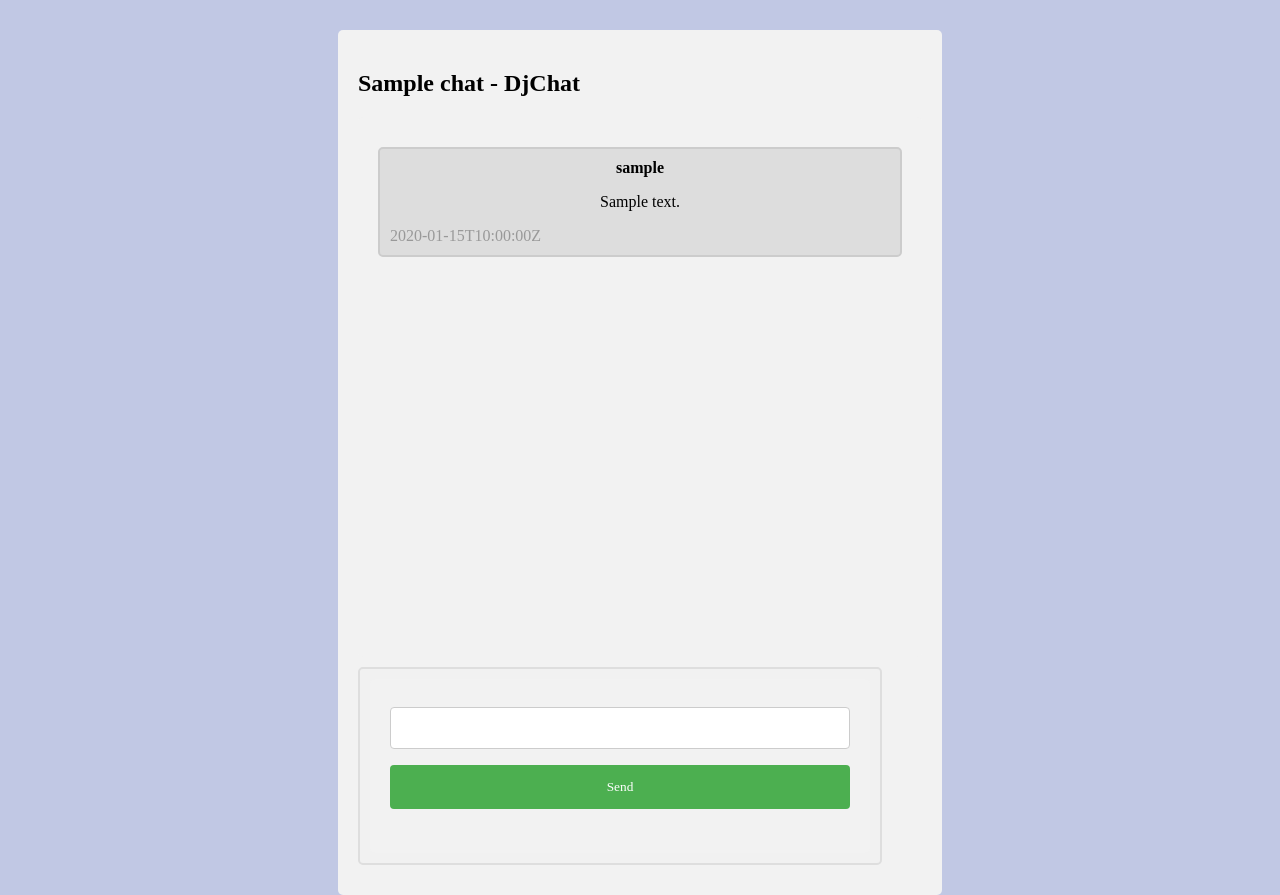
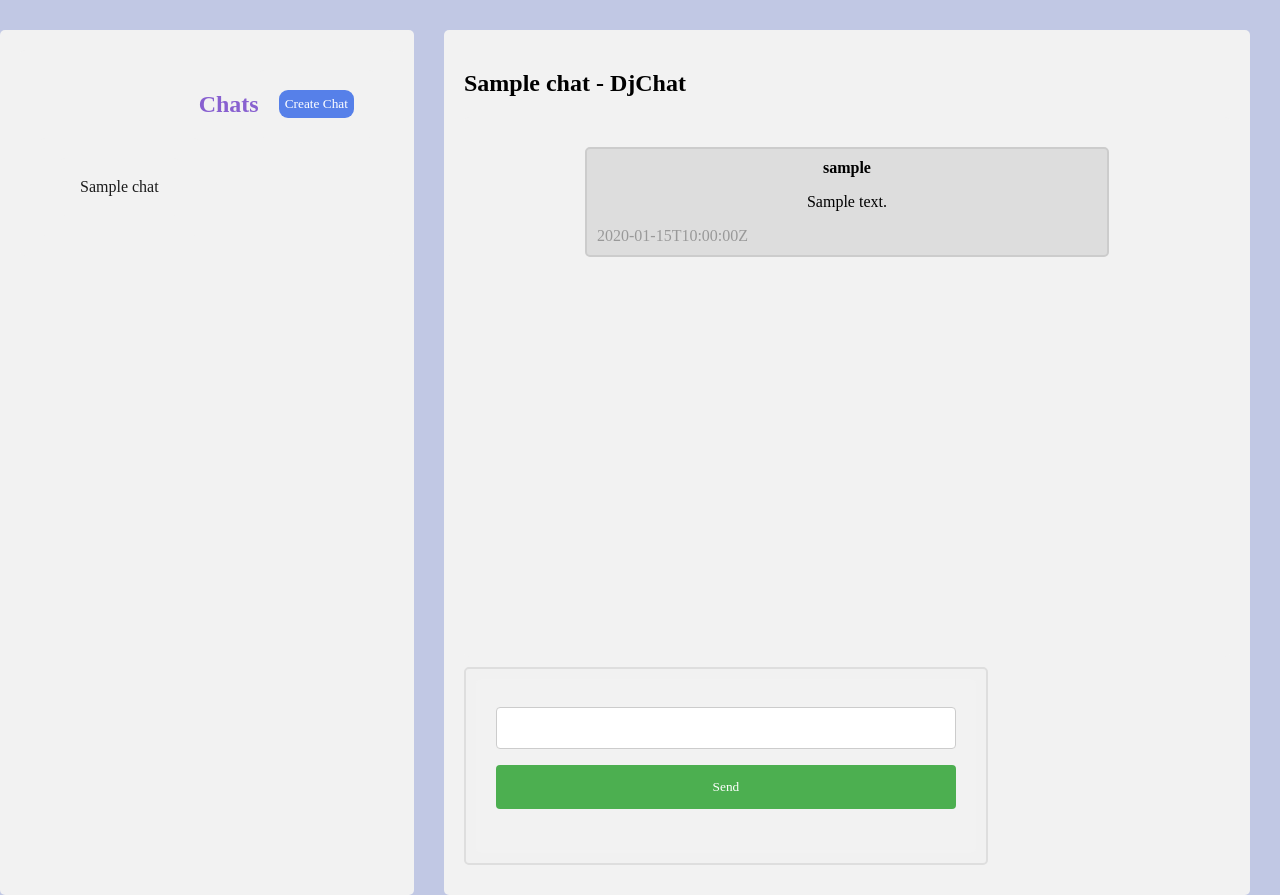
Before and after one commit to JesseFentress/rephraseAPP, a Django app: page /chats/1/ in a window 1280 px wide. Shown: the part 48-943 px from the top of the page. Run offline with Django 3.2, Linux system fonts and the light colour scheme; a user stored in the database is signed in; tables that the repository leaves empty hold one stand-in row (values such as "Sample post"); some libraries are stand-ins or nearby versions.

Commit message:
chat with extended html

```diff
--- a/rephrase/forms.py
+++ b/rephrase/forms.py
@@ -1,6 +1,6 @@
 from django import forms
 from django.contrib.auth.forms import UserCreationForm
-from rephrase.models import User, FriendsList
+from rephrase.models import User, FriendsList, Chat
 from django.conf.global_settings import LANGUAGES
 
 
@@ -28,3 +28,12 @@ class EditUserForm(forms.ModelForm):
 
 class AddFriendForm(forms.ModelForm):
     username = forms.CharField(label='Enter A Friends Username', max_length=30)
+
+
+class CreateChatForm(forms.ModelForm):
+    chat_name = forms.CharField(label='Chat Name', max_length=50)
+    server = forms.IntegerField(label='Server Number')
+
+    class Meta:
+        model = Chat
+        fields = ('name', 'server',)
--- a/rephrase/static/css/rephrase.css
+++ b/rephrase/static/css/rephrase.css
@@ -218,8 +218,15 @@ user_list_entry_self {
 #display {
     height: 500px;
     overflow-y: scroll;
+    text-align: -webkit-center;
 }
 
-.message_friend {
+.chat_list_area {
+    grid-column-start: 1;
+    grid-column-end: 2;
+    grid-row-start: 2;
+}
 
+.chat_list_links {
+    color: #1b1b1b;
 }
--- a/rephrase/static/js/script.js
+++ b/rephrase/static/js/script.js
@@ -12,9 +12,9 @@ var close = document.getElementById('close');
       document.querySelector('.popup').style.display = 'none';
    });
 
-var homepopup = document.getElementById('login_btn');
+var chatpopup = document.getElementById('create_chat_btn');
 
-   homepopup.addEventListener('click', function() {
+   chatpopup.addEventListener('click', function() {
 
       document.querySelector('.popup').style.display = 'flex';
    });
--- a/rephrase/templates/chat.html
+++ b/rephrase/templates/chat.html
@@ -1,4 +1,6 @@
 {% extends 'home.html' %}
+{% load static %}
+{% load i18n %}
 <!DOCTYPE html>
 <html>
 <head>
@@ -7,7 +9,7 @@
 <style>
 body {
     display: grid;
-    grid-template-columns: auto max-content auto;
+    grid-template-columns: max-content auto max-content;
     grid-template-rows: max-content;
     grid-gap: 30px;
     margin: 0;
@@ -67,6 +69,28 @@ body {
 </head>
 
 <body>
+    <div class="popup">
+        <div class="container">
+            <div class="close" id="close">+</div>
+                <form method="POST" class="creat_chat_form">
+                {% csrf_token %}
+                    {% for field in create_chat_form %}
+                    <p class="p_form">
+                {{ field.label_tag }}
+                {{ field }}
+                {% if field.help_text %}
+                <small style="color:  grey;">{{ field.help_text }}</small>
+            {% endif %}
+            {%  for error in field.errors %}
+                <p style="color: red;"> {{ error }}</p>
+            {% endfor %}
+        </p>
+        {% endfor %}
+            <button type="submit" class="btn">{%  trans 'Create Chat' %}</button>
+                </form>
+            </div>
+        </div>
+    </div>
     <div class="chat_container">
     <h2>{{chat_details.name}} - DjChat</h2>
 
@@ -141,7 +165,23 @@ setInterval(function(){
         </div>
     </div>
     </div>
-</body>
+    <div class="chat_list_area">
+    <div class="friends_header">
+                 <h2 class="account_titles" id="friends_title">{% trans 'Chats' %}</h2>
+                <div class="buttons">
+                    <button class="btn-chat" id="create_chat_btn" value="create_chat">{% trans 'Create Chat' %}</button>
+                </div>
+    <div class="chat_list">
+    {% for chat in chats %}
+        <div class="chat_list_entry">
+            <a class="chat_list_links" href="{% url 'chat' chat.id %}">{{ chat.name }}</a>
+        </div>
+    {% endfor %}
+    </div>
+    </div>
+
+
+
 
     <script type="text/javascript">
       $(document).on('submit','#post-form',function(e){
@@ -163,6 +203,7 @@ setInterval(function(){
         document.getElementById('message').value = ''
       });
     </script>
-
+{% block extrascripts %}<script src="{% static '/js/script.js' %}" type="text/javascript"></script>{% endblock %}
     {% endblock %}
-    </html>
+</body>
+</html>
--- a/rephrase/templates/edit.html
+++ b/rephrase/templates/edit.html
@@ -1,9 +1,10 @@
 {% extends 'home.html' %}
 {% load static %}
+{% load i18n %}
 {% block content %}
     <div class="container">
     <div class="edit_form">
-    <h2>Edit Account</h2>
+    <h2>{% trans 'Edit Account' %}</h2>
     <form method="POST" class="form" enctype="multipart/form-data">
         {% csrf_token %}
         {% for field in edit_acc_form %}
@@ -18,7 +19,7 @@
             {% endfor %}
         </p>
         {% endfor %}
-        <button type="submit" class="btn">Save 1</button>
+        <button type="submit" class="btn">{% trans 'Save' %}</button>
      </form>
     </div>
     </div>
--- a/rephrase/templates/home.html
+++ b/rephrase/templates/home.html
@@ -1,4 +1,5 @@
 {%  load static %}
+{% load i18n %}
 
 <html lang="en">
 <head>
@@ -10,23 +11,23 @@
     <header class="header">
         <nav>
             <ul class="nav_tabs">
-                <li><a class="hd-link" href="{% url 'home' %}" class="link">Home</a></li>
+                <li><a class="hd-link" href="{% url 'home' %}" class="link">{% trans 'Home' %}</a></li>
                 <li><a class="hd-link" href="https://github.com/JesseFentress/rephraseAPP" class="link" target="_blank">GitHub</a></li>
-                <li><a class="hd-link" href="{% url 'chat-list' %}" class="link">Chat</a></li>
                 {% if user.is_authenticated %}
-                    <li><a class="hd-link" href="{% url 'account' %}"> My Account</a></li>
-                    <li><a class="hd-link" href="{% url 'logout' %}">Log Out</a></li>
+                    <li><a class="hd-link" href="{% url 'chat-list' %}" class="link">{% trans 'Chat' %}</a></li>
+                    <li><a class="hd-link" href="{% url 'account' %}"> {% trans 'My Account' %}</a></li>
+                    <li><a class="hd-link" href="{% url 'logout' %}">{% trans 'Log Out' %}</a></li>
                 {% else %}
-                    <li><a class="hd-link" href="{% url 'login' %}">Log In</a></li>
-                    <li><a class="hd-link" href="{% url 'sign-up' %}">Sign Up</a></li>
+                    <li><a class="hd-link" href="{% url 'login' %}">{% trans 'Log In' %}</a></li>
+                    <li><a class="hd-link" href="{% url 'sign-up' %}">{% trans 'Sign Up' %}</a></li>
                 {% endif %}
             </ul>
         </nav>
     </header>
     {% block content %}
     <div class="brand">
-        <h1>Rephrase {{ titles }}</h1>
-        <h3>Inter-language Communication Made Easy</h3>
+        <h1>Rephrase</h1>
+        <h3>{% trans 'Inter-language Communication Made Easy' %}</h3>
     </div>
 
 </body>
--- a/rephrase/templates/login.html
+++ b/rephrase/templates/login.html
@@ -1,5 +1,6 @@
 {% extends 'home.html' %}
 {% load static %}
+{% load i18n %}
 {%  block content %}
 
     {% if messages %}
@@ -11,7 +12,7 @@
     {% endif %}
     <div class="login">
     <div class="container">
-    <h2>Login</h2>
+    <h2>{% trans 'Log In' %}</h2>
     <form method="POST" class="form">
         {% csrf_token %}
         {% for field in log_form %}
--- a/rephrase/templates/sign-up.html
+++ b/rephrase/templates/sign-up.html
@@ -1,8 +1,9 @@
 {% extends 'home.html' %}
 {% load static %}
+{% load i18n %}
 {% block content %}
     <div class="container">
-    <h2>Sign up</h2>
+    <h2>{%  trans 'Sign up' %}</h2>
     <form method="POST" class="form">
         {% csrf_token %}
         {% for field in form %}
@@ -17,7 +18,7 @@
             {% endfor %}
         </p>
         {% endfor %}
-            <button type="submit" class="btn">Sign Up</button>
+            <button type="submit" class="btn">{%  trans 'Sign up' %}</button>
     </form>
     </div>
 {% endblock %}
--- a/rephrase/views.py
+++ b/rephrase/views.py
@@ -1,9 +1,10 @@
 from django.contrib.auth import authenticate, login, logout
 from django.shortcuts import render, redirect
 from django.contrib import messages
+from django.utils.translation import gettext as _
 from django.contrib.auth.forms import AuthenticationForm
 from django.http import HttpResponse, JsonResponse
-from rephrase.forms import UserRegistrationForm, EditUserForm
+from rephrase.forms import UserRegistrationForm, EditUserForm, CreateChatForm
 from rephrase.models import Chat, Message, User, UserChat
 from rephrase.Graph import Graph
 import requests
@@ -14,8 +15,50 @@ from rephrase.models import FriendsList, User
 
 
 def home(request):
+    user = request.user
+    if user.is_authenticated:
+        update_session(request, user)
     return render(request, 'home.html')
 
+
+def update_session(request, user):
+    request.session['username'] = user.username
+    suggested_friends(request, user)
+   # friends = friends_list.friends.all()  # cannot pass model obj into sess, must get usernames instead
+    #for friend in friends
+    #request.session['friends'] = friends
+    #request.session['sugg_friends'] = suggested_friends(request, user)
+
+def suggested_friends(request, user):
+    request.session['friends'] = []
+    request.session['sugg_friends'] = []
+    friend_list = FriendsList.objects.get(user=user)
+    if user:
+        friends = friend_list.friends.all()
+        if friends:
+            suggested_friends_dict = {User.objects.get(username=user.username): []}
+            for friend in friends:
+                request.session['friends'].append(friend.username)
+                friends_friends = FriendsList.objects.get(user=friend)
+                suggested_friends = friends_friends.friends.all()
+                my_friend = User.objects.get(username=friend)
+                if suggested_friends is not None:
+                    for suggestion in suggested_friends:
+                        friend_x = User.objects.get(username=suggestion)
+                        if my_friend in suggested_friends_dict.keys():
+                            suggested_friends_dict[my_friend].append(friend_x)
+                        else:
+                            suggested_friends_dict[my_friend] = [friend_x]
+                        if friend_x not in suggested_friends_dict.keys():
+                            suggested_friends_dict[friend_x] = []
+            suggested_friends_graph = Graph(suggested_friends_dict)
+            set_suggested_friends = set(suggested_friends_graph.bfs())
+            set_friends = set(friends)
+            set_friends.add(User.objects.get(username=user))
+            filtered_friends = set_suggested_friends.difference(set_friends)
+            for fr in filtered_friends:
+                request.session['sugg_friends'].append(fr.username)
+        return filtered_friends
 
 def sign_up(request):
     context = {}
@@ -124,14 +167,22 @@ def chat_list(request):
 
     context = {'chats' : chats}
 
-    return render(request, 'chat-list.html', context)
+    return context
 
 
 def chat(request, chat_id):
     username = request.user.username
     chat_details = Chat.objects.get(id=chat_id)
-
     context = {'username' : username, 'chat_details' : chat_details}
+    context.update(chat_list(request))
+    create_chat_form = CreateChatForm()
+    context['create_chat_form'] = create_chat_form
+    if request.method == 'POST':
+        form = UserRegistrationForm(request.POST)
+        if form.is_valid():
+            new_chat = form.save()
+        else:
+            context['create_chat_form'] = create_chat_form
     return render(request, 'chat.html', context)
 
 
@@ -152,8 +203,24 @@ def getMessages(request, chat_id):
     for message in messages:
 
         users.append(message.user.username)
+
     return JsonResponse({'messages': list(messages.values()), 'users' : users})
 
+
+def translate_message(chat_id):
+    chat_details = Chat.objects.get(id=chat_id)
+
+    messages = list(Message.objects.filter(chat=chat_details))
+    new = []
+    url = "https://google-translate20.p.rapidapi.com/translate"
+    headers = {
+        'x-rapidapi-host': "google-translate20.p.rapidapi.com",
+        'x-rapidapi-key': "1bc48f3f83msh1aab1bdcb2f9ea9p102fdfjsn5799cd77b3d7"
+    }
+    for message in messages:
+        new.append(requests.request("GET", url, headers=headers, params=message))
+
+    return new
 
 #def start_chat(request):
  #   user = request.user
```
Also changed, not shown: rephrase/templates/account.html (+7 -6 lines).
